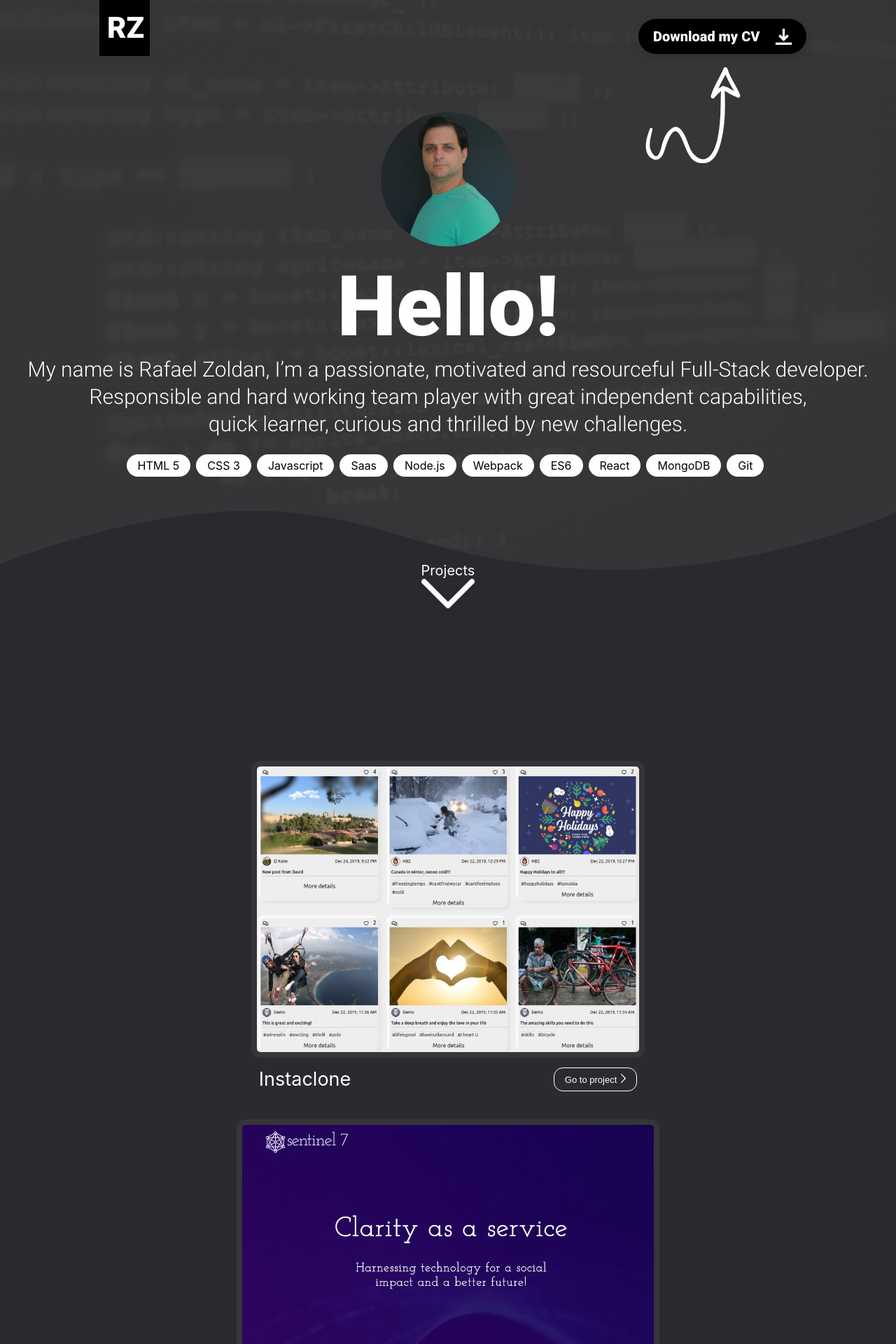
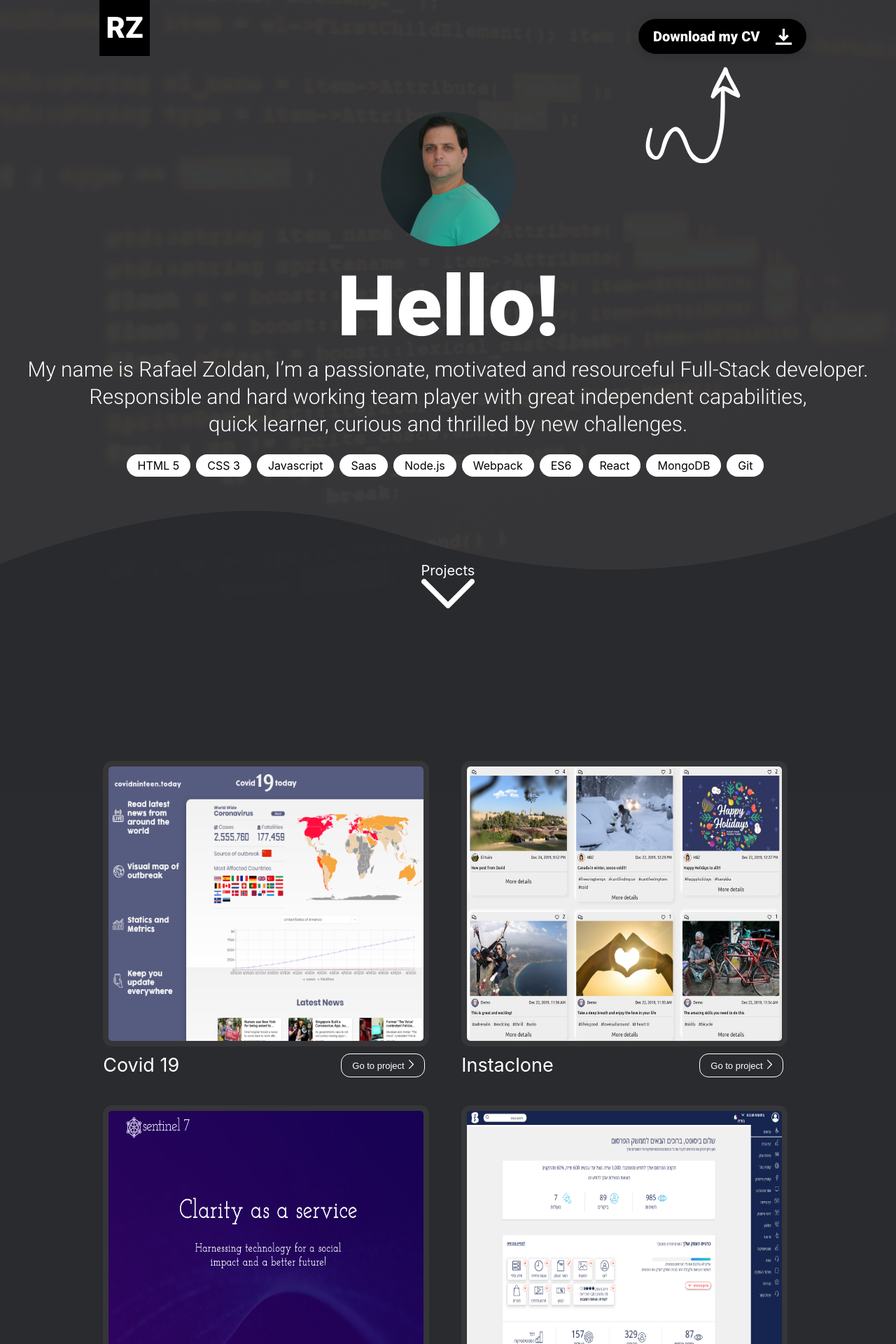
Before and after one commit to rafazold/portfolio, a React (Create React App) app: page / in a window 1280 px wide. Shown: the top 1920 px of the page at 70% size. Built offline with nearby package versions, Linux system fonts and the light colour scheme.

Commit message:
added covid project

```diff
--- a/src/Header/Header.js
+++ b/src/Header/Header.js
@@ -12,7 +12,7 @@ class Header extends Component {
                     {this.props.backHome ? <span className="back-home"><img className="back-home-arrow" src="./assets/back-arrow.svg" alt="back-arrow"/>
                     Back Home</span> : null}
                 </span>
-                <a className='download-cv' href="./assets/rafaelZoldanResume.pdf" target="_blank" download>Download my CV<img src="./assets/down-arrow.svg" alt="download-cv" className="download-image"/></a>
+                <a className='download-cv' href="./assets/Rafael Zoldan - Resume.pdf" target="_blank" download>Download my CV<img src="./assets/down-arrow.svg" alt="download-cv" className="download-image"/></a>
             </div>
         );
     }
--- a/src/Header/Header.scss
+++ b/src/Header/Header.scss
@@ -100,11 +100,10 @@
   font-weight: 900;
   font-stretch: normal;
   font-style: normal;
-  line-height: 1.31;
+  line-height: 80px;
   letter-spacing: normal;
-  text-align: left;
+  text-align: center;
   color: white;
-  margin: 12px 11px;
 }
 
 .header-left {
--- a/src/Homepage/Projects/Projects.js
+++ b/src/Homepage/Projects/Projects.js
@@ -4,6 +4,11 @@ import './Projects.scss'
 class Projects extends Component {
     render() {
         const projects = [
+            {
+                image: 'assets/covidnineteen.png',
+                name: 'Covid 19',
+                url: 'https://covidnineteen.today/'
+            },
             {
                 image: 'assets/instag.png',
                 name: 'Instaclone',
@@ -24,6 +29,7 @@ class Projects extends Component {
             <div className="projects" id="projects">
                 {projects.map(project => {
                     return <article className="project-wrapper" key={Math.random().toString(36).substring(2, 15)}>
+                        <div className="image-wrapper">
                             <a href={project.url} target="_blank" rel="noopener noreferrer">
                                 <img
                                     className="project-image"
@@ -31,6 +37,7 @@ class Projects extends Component {
                                     alt="project"
                                 />
                             </a>
+                        </div>
                         <div className="project-footer">
                             <span className="project-name">{project.name}</span>
                             <a href={project.url} target="_blank"rel="noopener noreferrer" >
--- a/src/Homepage/Projects/Projects.scss
+++ b/src/Homepage/Projects/Projects.scss
@@ -23,17 +23,22 @@
     margin: 10px 10%;
   }
   .project-image {
-    height: 51vh;
+    height: 96%;
+    width: 95%
   }
 
   .project-wrapper {
     min-width: 34%;
+    .image-wrapper {
+      height: 51vh;
+      width: 37vw;
+    }
   }
   .project-button {
     padding: 8px 15px;
   }
   .project-footer {
-    padding: 10px 2%;
+    padding: 10px 3% 10px 0;;
   }
 }
 
```
Also changed, not shown: public/assets/covidnineteen.png (added). Lines whose indentation alone changed are shown as unchanged.
